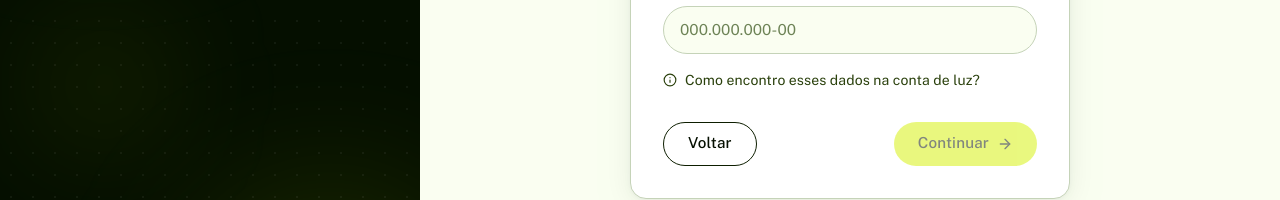
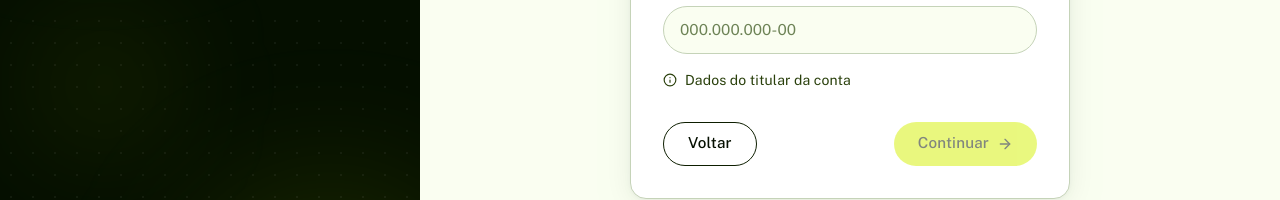
Before and after one commit to contatoenergysg-stack/energy-solar-green, a Next.js app: page /onboarding/documento in a window 1280 px wide. Shown: the part 386-586 px from the top of the page. Built offline with nearby package versions, Linux system fonts and the light colour scheme; a web font is replaced by a local one.

Commit message:
Update documento page hint text

```diff
--- a/app/onboarding/documento/page.tsx
+++ b/app/onboarding/documento/page.tsx
@@ -71,7 +71,7 @@ export default function Page() {
 
         <p className="mt-4 font-label text-sm text-secondary-600 flex items-center gap-2">
           <Info size={14} />
-          Como encontro esses dados na conta de luz?
+          Dados do titular da conta
         </p>
 
         <OnboardingNav backHref="/onboarding/verificacao" nextDisabled={!isValid} />
```
